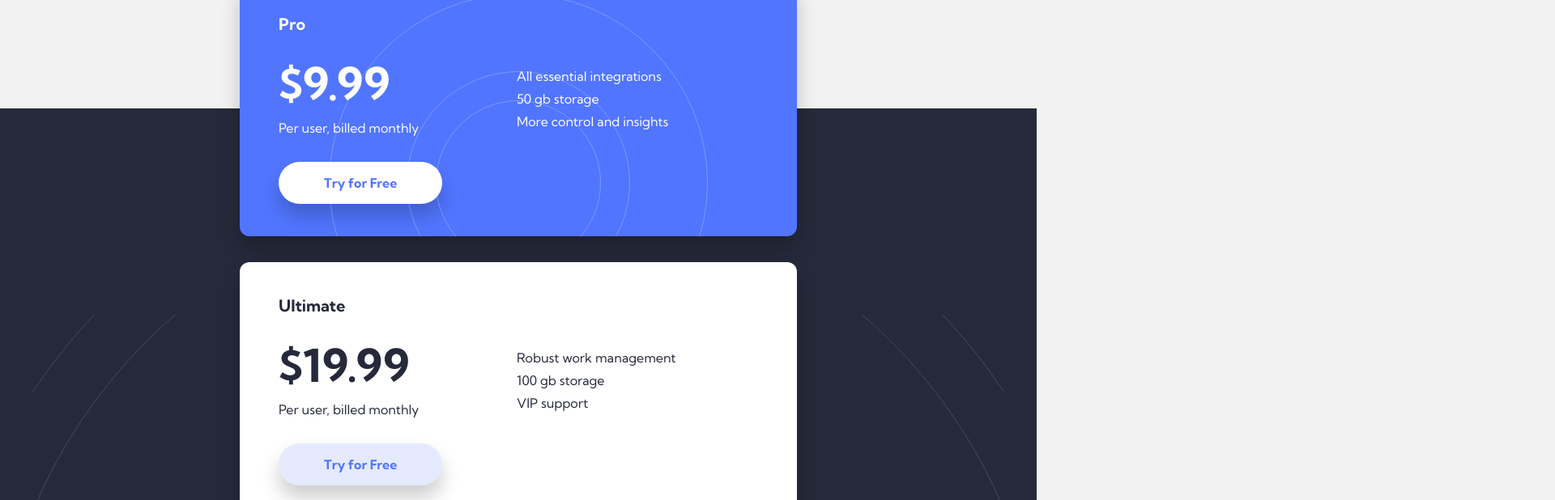
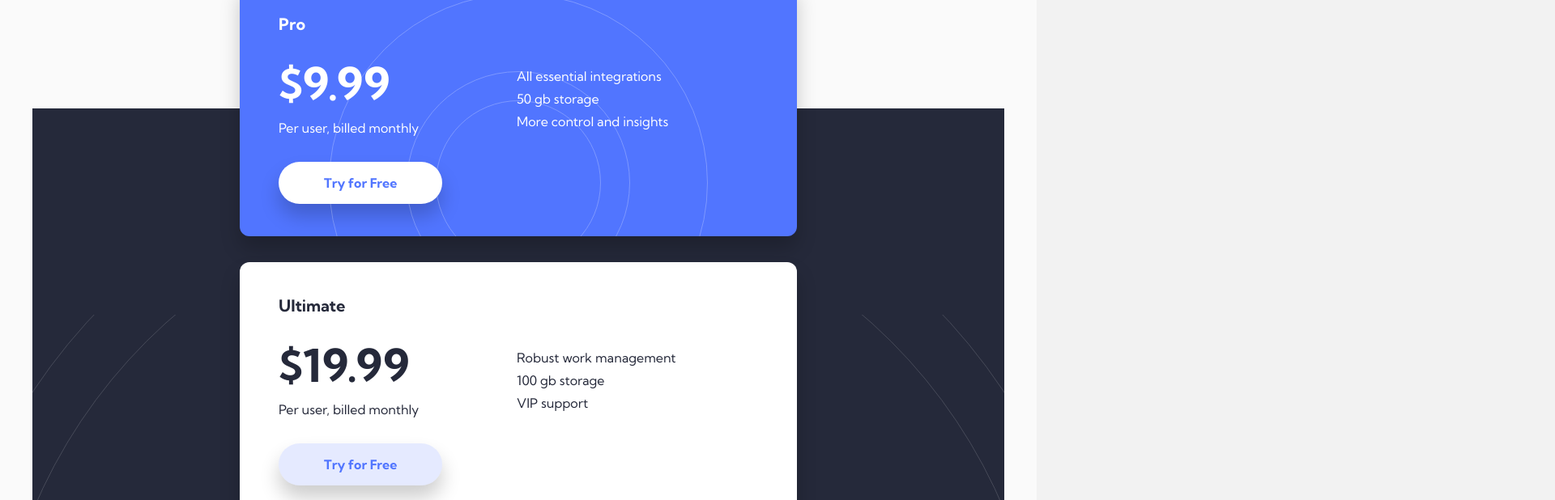
Before and after one commit to Hcmwebs/officelite-coming-soon-site, a React (Vite) app: page / in a window 1280 px wide. Shown: the part 1018-1636 px from the top of the page at 81% size, 1920 px wide, since content can reach past the window. Built offline with nearby package versions, Linux system fonts and the light colour scheme.

Commit message:
moved the styled container into shared layout
Signed-off-by: Heze <64218603+Hcmwebs@users.noreply.github.com>

```diff
--- a/src/components/Footer.jsx
+++ b/src/components/Footer.jsx
@@ -6,14 +6,12 @@ import { Timer } from './index'
 
 const Footer = () => {
 	return (
-		<StyledContainer footer>
 		<StyledFooter>
 			<Timer duration={timerDuration} />
 			<Link to='/signup' className='btn primary'>
 				Get Started
 			</Link>
 		</StyledFooter>
-		</StyledContainer>
 	)
 }
 
--- a/src/components/Logo.jsx
+++ b/src/components/Logo.jsx
@@ -1,16 +1,14 @@
 import React from 'react'
 import { Link } from 'react-router-dom'
-import { StyledContainer, StyledLogo } from '../styles'
+import { StyledLogo } from '../styles'
 
 const Logo = () => {
 	return (
-		<StyledContainer>
-			<StyledLogo>
-				<Link to='/'>
-					<img src='/logo.svg' alt='Logo' />
-				</Link>
-			</StyledLogo>
-		</StyledContainer>
+		<StyledLogo>
+			<Link to='/'>
+				<img src='/logo.svg' alt='Logo' />
+			</Link>
+		</StyledLogo>
 	)
 }
 
--- a/src/components/MainContent.jsx
+++ b/src/components/MainContent.jsx
@@ -5,7 +5,7 @@ import { Card } from './index'
 
 const MainContent = () => {
 	return (
-		<StyledContainer>
+		<StyledContainer className='mainContent'>
 			<StyledMainContent>
 				<StyledSection>
 					{pricing.map((card) => {
--- a/src/pages/SharedLayout.jsx
+++ b/src/pages/SharedLayout.jsx
@@ -1,13 +1,14 @@
 import React from 'react'
 import { Outlet } from 'react-router-dom'
 import { Logo } from '../components'
+import { StyledContainer } from '../styles'
 
 const SharedLayout = () => {
 	return (
-		<>
+		<StyledContainer>
 			<Logo />
 			<Outlet />
-		</>
+		</StyledContainer>
 	)
 }
 
--- a/src/styles/StyledContainer.jsx
+++ b/src/styles/StyledContainer.jsx
@@ -8,6 +8,7 @@ const StyledContainer = styled.div`
 	position: relative;
 	background-color: ${({ footer }) =>
 		footer ? 'var(--black)' : 'var(--white-3)'};
+	overflow: ${({className}) => className === 'mainContent' ? 'visible' : 'hidden'};
 
 	@media (min-width: 768px) {
 		padding-inline: 2.5rem;
--- a/src/styles/StyledFooter.jsx
+++ b/src/styles/StyledFooter.jsx
@@ -10,6 +10,7 @@ const StyledFooter = styled.footer`
 	align-items: center;
 	flex-direction: column;
 	gap: 2.5rem;
+	background-color:var(--black);
 	position: relative;
 	overflow: hidden;
 	@media (min-width: 768px) {
```
Lines whose indentation alone changed are shown as unchanged.
